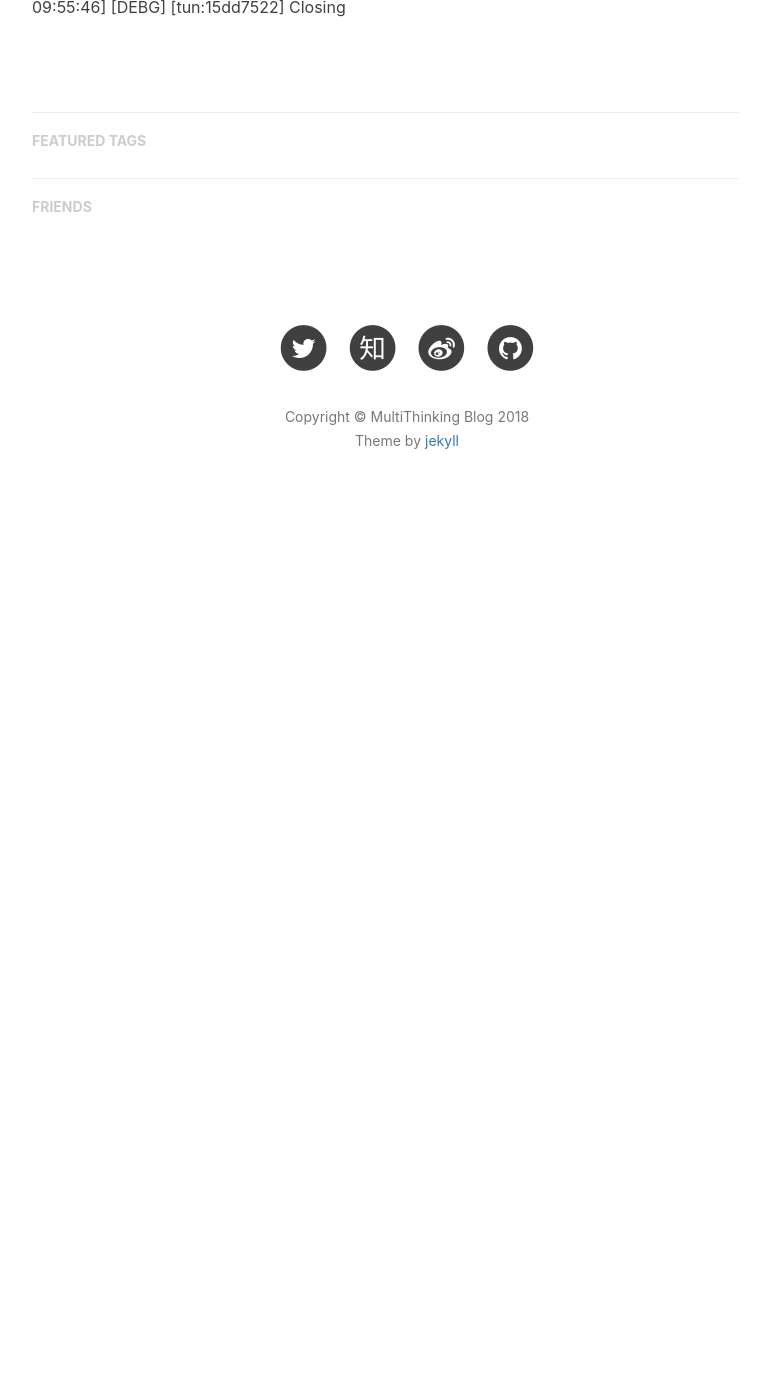
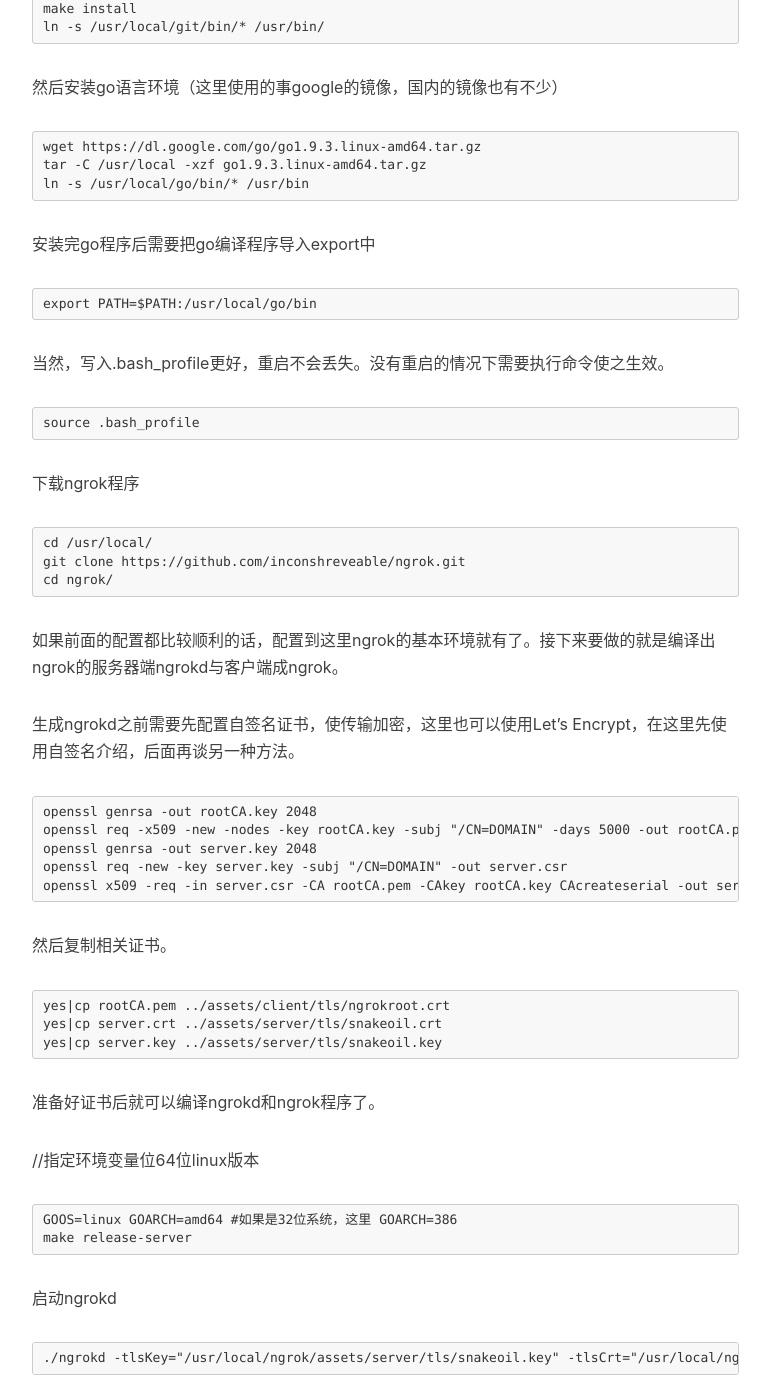
Before and after one commit to program-engineer/program-engineer.github.io, a Jekyll site: the page built from _posts/2018-2-3-ngrok-dsnas-let-encrypted.markdown, in a window 1280 px wide and 1400 px high, scrolled down 4176 px. Shown: the whole window, without its empty margins (233-1003 px from the left). Built offline with Jekyll 4.4.1, drawn with Linux system fonts in a browser that asks for light colours; nearby versions of some CDN libraries; comment, search, counter and statistics services are not loaded; before the commit the page ends 4721 px from its top, so only the background shows below that; some of the changed text lies outside the part shown.

Commit message:
ngrok服务端在vps上的配置

```diff
--- a/_posts/2018-2-3-ngrok-dsnas-let-encrypted.markdown
+++ b/_posts/2018-2-3-ngrok-dsnas-let-encrypted.markdown
@@ -61,17 +62,119 @@ ngrok的基本原理就是这样，详细了解需要仔细阅读上面两个链
 
 ## ngrok配置
 
+### ngrok服务端在vps上的配置
 
-### ngrok服务端在vps上的配置
+ngrok的配置大部分集中在服务器端，客户端等到配置完之后，直接在服务器端make生成后下载到客户端即可运行。运行编译ngrok程序需要的环境为git+go语言环境。我配置的环境为vps（centos7 内核版本4.14.15-1.el7.elrepo.x86_64，并开启了bbr加速）
+
+#### 首先先装好一些编译需要使用的工具
+
+    yum -y install zlib-devel openssl-devel perl hg cpio expat-devel gettext-devel curl curl-devel
+    perl-ExtUtils-MakeMaker hg wget gcc gcc-c++
+
+安装git
+
+    wget https://www.kernel.org/pub/software/scm/git/git-2.9.5.tar.gz
+    tar zxvf git-2.9.5.tar.gz
+    cd git-2.9.5
+    ./configure --prefix=/usr/local/git
+    make
+    make install
+    ln -s /usr/local/git/bin/* /usr/bin/
+
+然后安装go语言环境（这里使用的事google的镜像，国内的镜像也有不少）
+
+    wget https://dl.google.com/go/go1.9.3.linux-amd64.tar.gz
+    tar -C /usr/local -xzf go1.9.3.linux-amd64.tar.gz
+    ln -s /usr/local/go/bin/* /usr/bin
+
+安装完go程序后需要把go编译程序导入export中
+
+    export PATH=$PATH:/usr/local/go/bin
+
+当然，写入.bash_profile更好，重启不会丢失。没有重启的情况下需要执行命令使之生效。
+
+    source .bash_profile
+
+下载ngrok程序
+
+    cd /usr/local/
+    git clone https://github.com/inconshreveable/ngrok.git
+    cd ngrok/
+
+如果前面的配置都比较顺利的话，配置到这里ngrok的基本环境就有了。接下来要做的就是编译出ngrok的服务器端ngrokd与客户端成ngrok。
+
+生成ngrokd之前需要先配置自签名证书，使传输加密，这里也可以使用Let's Encrypt，在这里先使用自签名介绍，后面再谈另一种方法。
+
+    openssl genrsa -out rootCA.key 2048
+    openssl req -x509 -new -nodes -key rootCA.key -subj "/CN=DOMAIN" -days 5000 -out rootCA.pem
+    openssl genrsa -out server.key 2048
+    openssl req -new -key server.key -subj "/CN=DOMAIN" -out server.csr
+    openssl x509 -req -in server.csr -CA rootCA.pem -CAkey rootCA.key CAcreateserial -out server.crt -days 5000
+
+然后复制相关证书。
+
+    yes|cp rootCA.pem ../assets/client/tls/ngrokroot.crt
+    yes|cp server.crt ../assets/server/tls/snakeoil.crt
+    yes|cp server.key ../assets/server/tls/snakeoil.key
+
+准备好证书后就可以编译ngrokd和ngrok程序了。
+
+//指定环境变量位64位linux版本
+
+    GOOS=linux GOARCH=amd64 #如果是32位系统，这里 GOARCH=386
+    make release-server
+
+启动ngrokd
+
+    ./ngrokd -tlsKey="/usr/local/ngrok/assets/server/tls/snakeoil.key" -tlsCrt="/usr/local/ngrok/assets/server/tls/snakeoil.crt" -domain="你的域名"  -httpAddr=":80" -httpsAddr=":443" -tunnelAddr=":4443"
+
+*-httpAddr默认是80
+-httpsAddr默认是443
+-tunnelAddr默认是4443*
+这些端口号你都可以修改成别的，但是要和客户端的tunnel端口号对应。
+
+当启动之后服务端开始监听以上这几个端口，等待客户端来连接。
+
+**如果打开了防火墙，记得放开这几个端口号的限制。**
+
+    ACCEPT     tcp  --  anywhere             anywhere             state NEW tcp dpt:http
+    ACCEPT     tcp  --  anywhere             anywhere             state NEW tcp dpt:https
+    ACCEPT     tcp  --  anywhere             anywhere             state NEW tcp dpt:pharos
+
+
 
 
 ### ngrok客户端在Linux中的配置
+
+cd到ngrok目录
+
+    //指定环境变量位64位linux版本，如果是32位系统，这里 GOARCH=386
+    GOOS=linux GOARCH=amd64
+    make release-client
+
+需要注意的是，我这里的环境是Linux，所以编译了Linux版本。客户端也编译的Linux版本，如果你的客户端是其他类型，可以在这里制定对应版本进行编译。
+
+例如：
+
+    GOOS=windows GOARCH=amd64 make release-client
+    //同理，这里的amd64是64位系统，32位改成386
+
+    GOOS=darwin GOARCH=amd64
+    // mac osx，64位，对应的 GOOS 和 GOARCH 是这样的
+
+编译完成后就可以将编译的ngrok文件复制到你想运行的客户端上即可。ngrok文件存在于/bin目录下。
+
 
 ### ngrok客户端配置到黑群晖
 
 
 
-## 稳定运行
+
+### ngrok服务器配置Let's Encrypt
+
+
+
+## 保持稳定运行
 
 ## 易出错位置
 
```
Also changed, not shown: other parts of _posts/2018-2-3-ngrok-dsnas-let-encrypted.markdown (+3 -2 lines).
